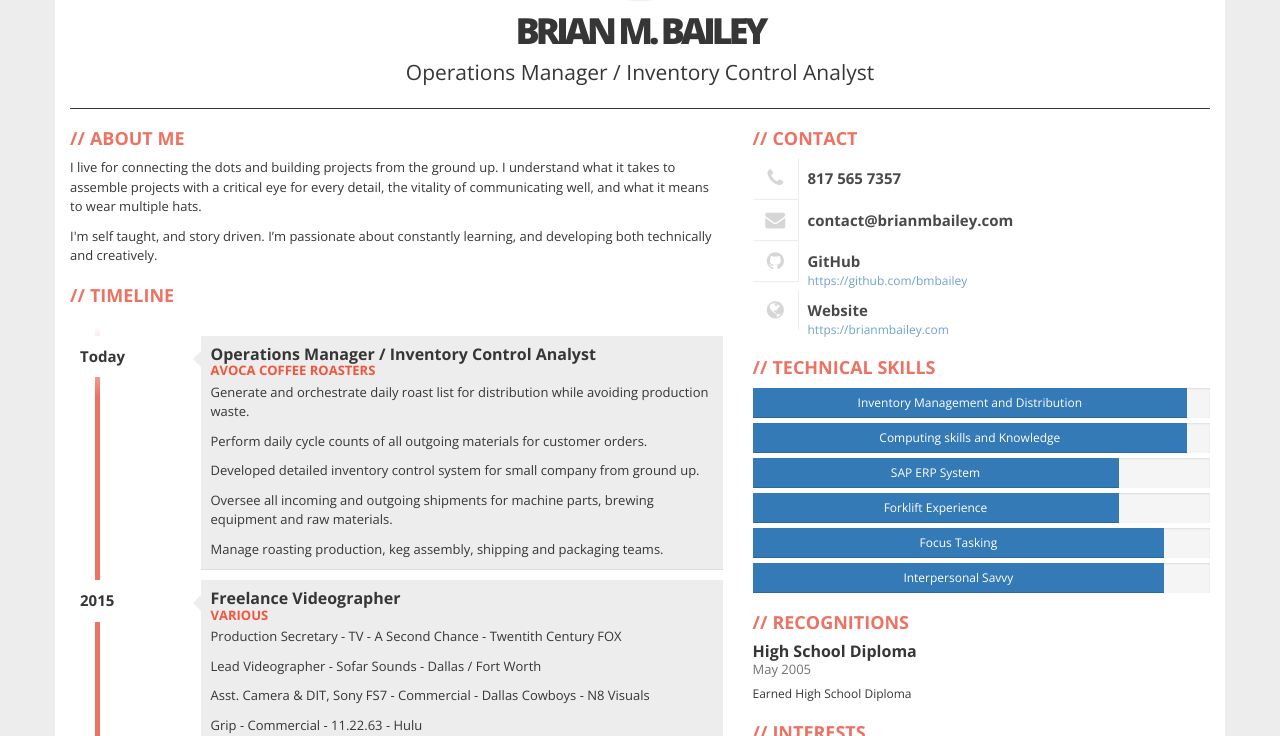
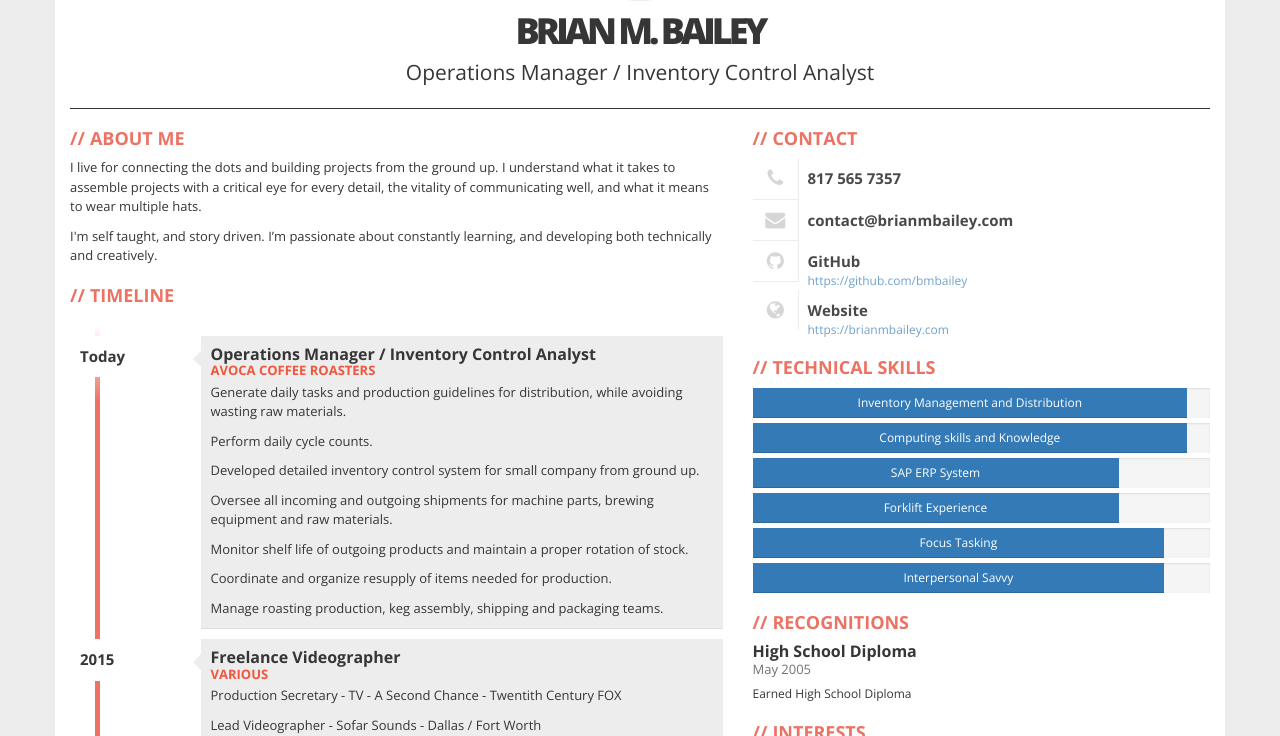
Before and after one commit to Bmbailey/Resume, a Jekyll site: the page built from index.html, in a window 1280 px wide and 900 px high, cut to the strip 164-900 px from the top of the window. Built offline with Jekyll 4.4.1, drawn with Linux system fonts in a browser that asks for light colours; nearby versions of some CDN libraries.

Commit message:
Update to Avoce role

```diff
--- a/_data/timeline.yml
+++ b/_data/timeline.yml
@@ -2,10 +2,12 @@
   company: Avoca Coffee Roasters
   year: Today
   description:
-    - Generate and orchestrate daily roast list for distribution while avoiding production waste.
-    - Perform daily cycle counts of all outgoing materials for customer orders.
+    - Generate daily tasks and production guidelines for distribution, while avoiding wasting raw materials.
+    - Perform daily cycle counts.
     - Developed detailed inventory control system for small company from ground up.
     - Oversee all incoming and outgoing shipments for machine parts, brewing equipment and raw materials.
+    - Monitor shelf life of outgoing products and maintain a proper rotation of stock.
+    - Coordinate and organize resupply of items needed for production.
     - Manage roasting production, keg assembly, shipping and packaging teams.
 
 - title: Freelance Videographer
```
